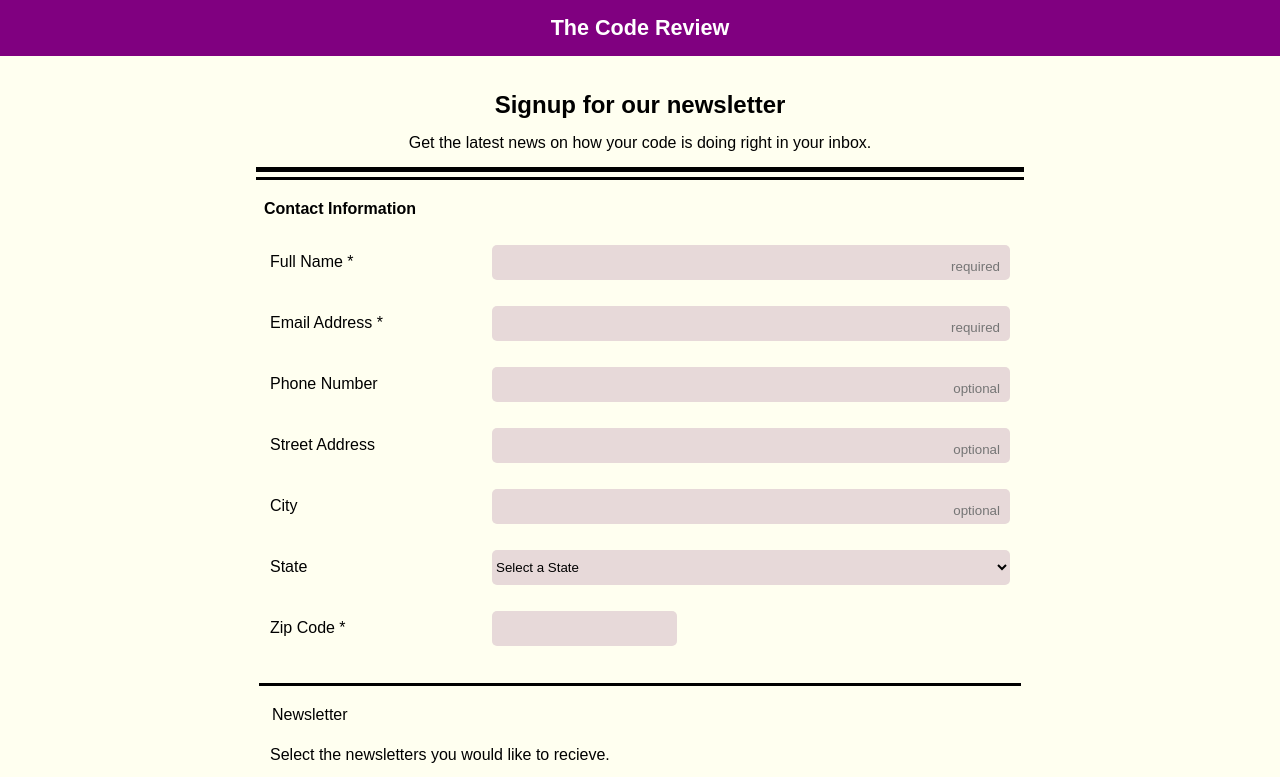
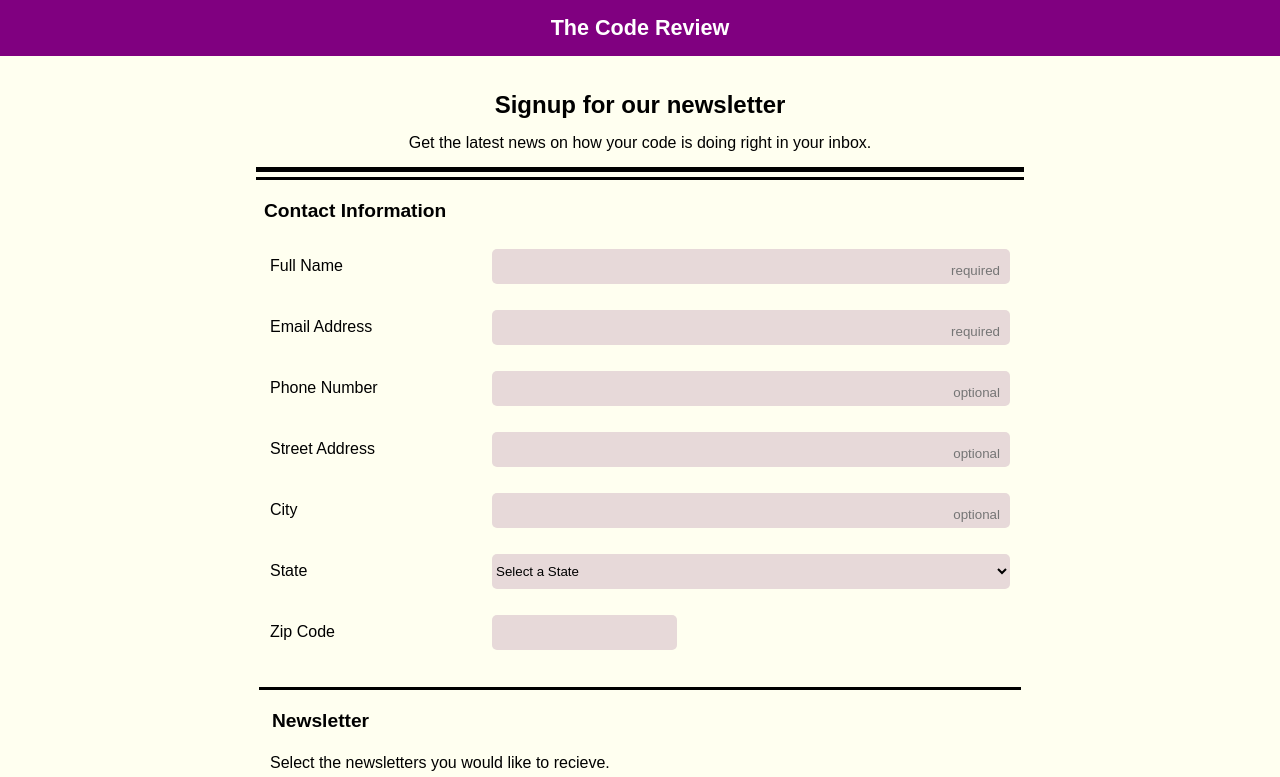
Before and after one commit to alecstephens/responsive-registration-form, a plain HTML site: page index.html in a window 1280 px wide. Shown: the top 777 px of the page. Drawn offline with Linux system fonts and the light colour scheme; a web font is replaced by a local one.

Commit message:
added and took out a couple things

```diff
--- a/css/style.css
+++ b/css/style.css
@@ -48,6 +48,10 @@ main:before {
     width: 100%;
     height: 5px;
     background: black;
+}
+
+legend {
+    font-size: 1.2em;
 }
 
 /* styles for contact information of form */
@@ -129,6 +133,7 @@ textarea {
     border: none
 }
 
+
 /* styles for submit button and footer */
 
 button[type="submit"] {
@@ -147,6 +152,7 @@ button[type="submit"] {
 footer {
     text-align: center;
     color: grey;
+    margin-bottom: 50px;
 }
 
 /* media queries */
--- a/index.html
+++ b/index.html
@@ -28,12 +28,12 @@
 
             <ul class="wrapper">
                 <li class="form-row">
-                <label for="name">Full Name *</label>
+                <label for="name">Full Name</label>
                 <input type="text" id="name" name="user-name" placeholder="required" required>
                 </li>
 
                 <li class="form-row">
-                <label for="email">Email Address *</label>
+                <label for="email">Email Address</label>
                 <input type="email" id="email" name="user-email" placeholder="required" required>
                 </li>
 
@@ -109,14 +109,14 @@
                 </li>
 
                 <li class="form-row">
-                <label for="zip">Zip Code *</label>
+                <label for="zip">Zip Code</label>
                 <input type="text" id="zip" name="user-zip">
                 </li>
             </ul>
         </fieldset>
 
         <fieldset class="newsletter">
-            <legend>Newsletter</legend>
+            <legend><strong>Newsletter</strong></legend>
 
             <p>Select the newsletters you would like to recieve.</p>
 
```
